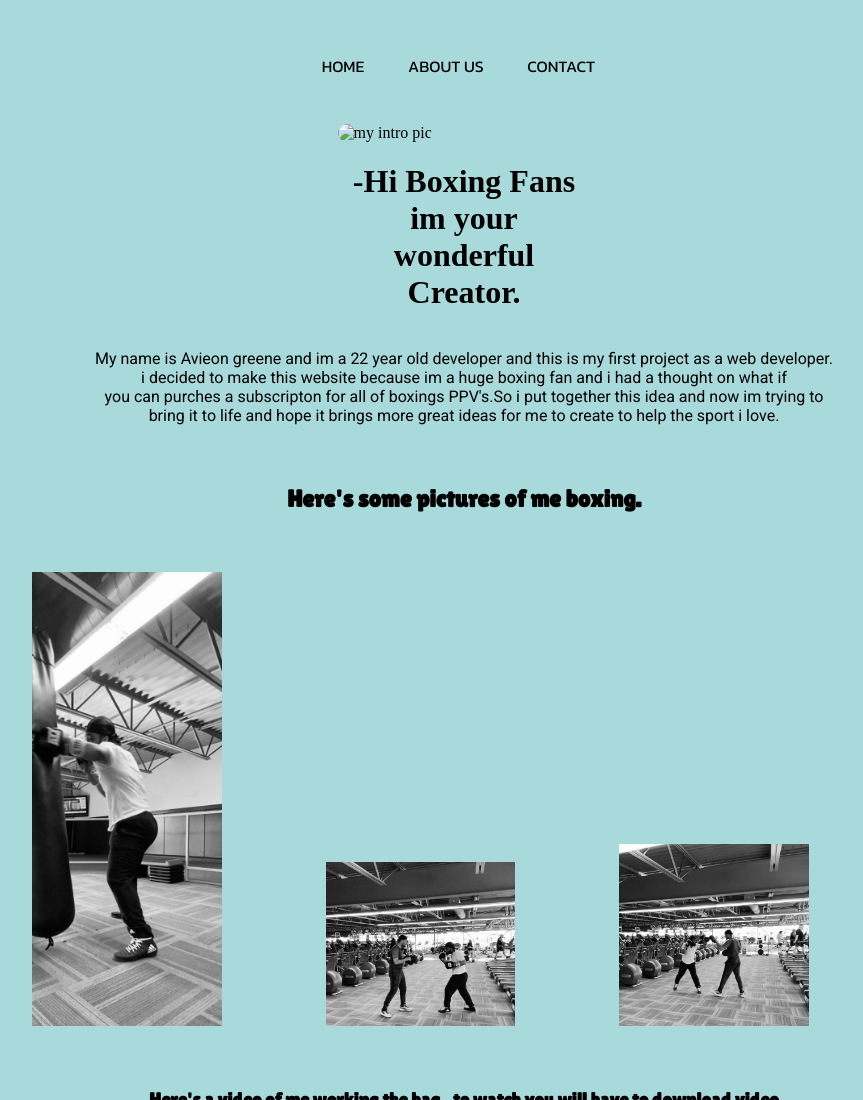
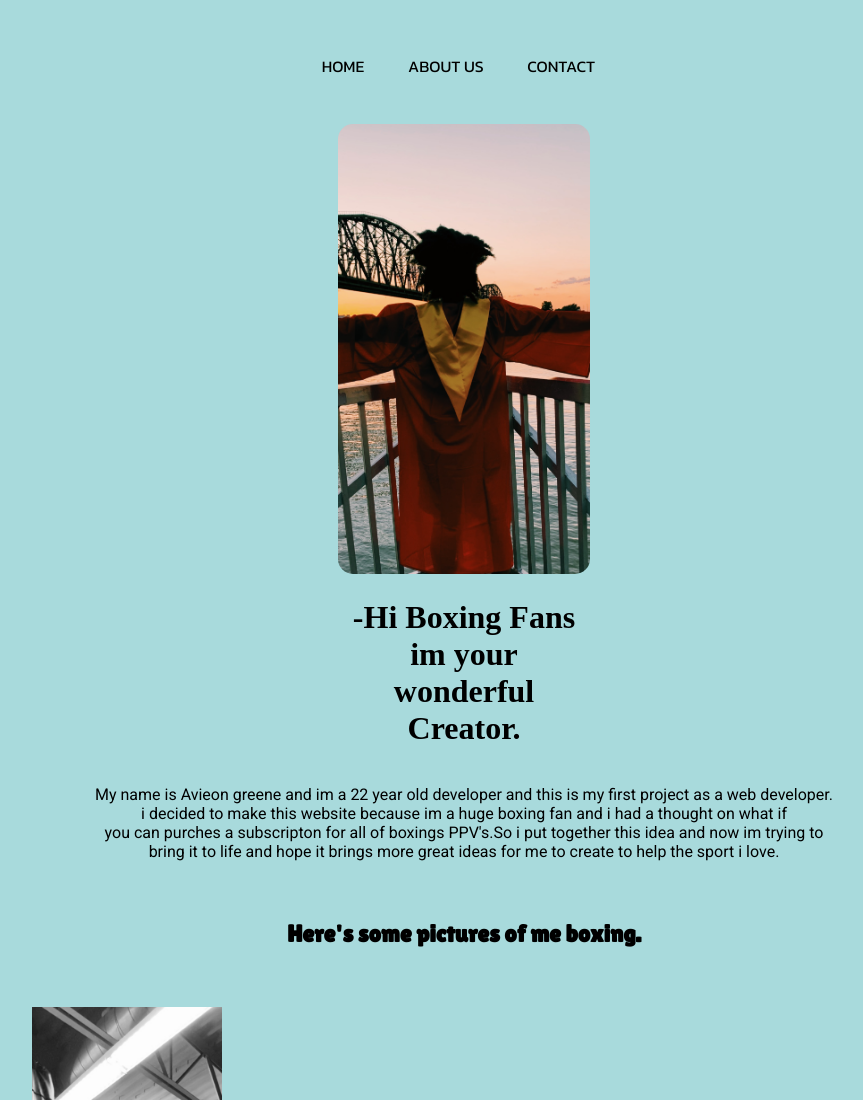
Before and after one commit to AvieonGreene/BoxingPPV, a plain HTML site: page AboutUs.html in a window 1280 px wide. Shown: the top 1100 px of the page, without its empty margins (176-1039 px from the left). Drawn offline with Linux system fonts and the light colour scheme; the site is published under a folder, as on GitHub Pages, so addresses that start at the root find nothing.

Commit message:
fixed error with intro image

```diff
--- a/AboutUs.html
+++ b/AboutUs.html
@@ -40,7 +40,7 @@
 
     <main>
         <div class="intro">
-            <img class="intro-pic" src="/GJZX3660.JPG" alt="my intro pic">
+            <img class="intro-pic" src="GJZX3660.JPG" alt="my intro pic">
             <h1> -Hi Boxing Fans im your wonderful Creator.</h1>
         </div>
         <div class="intro-paragraph">
```
